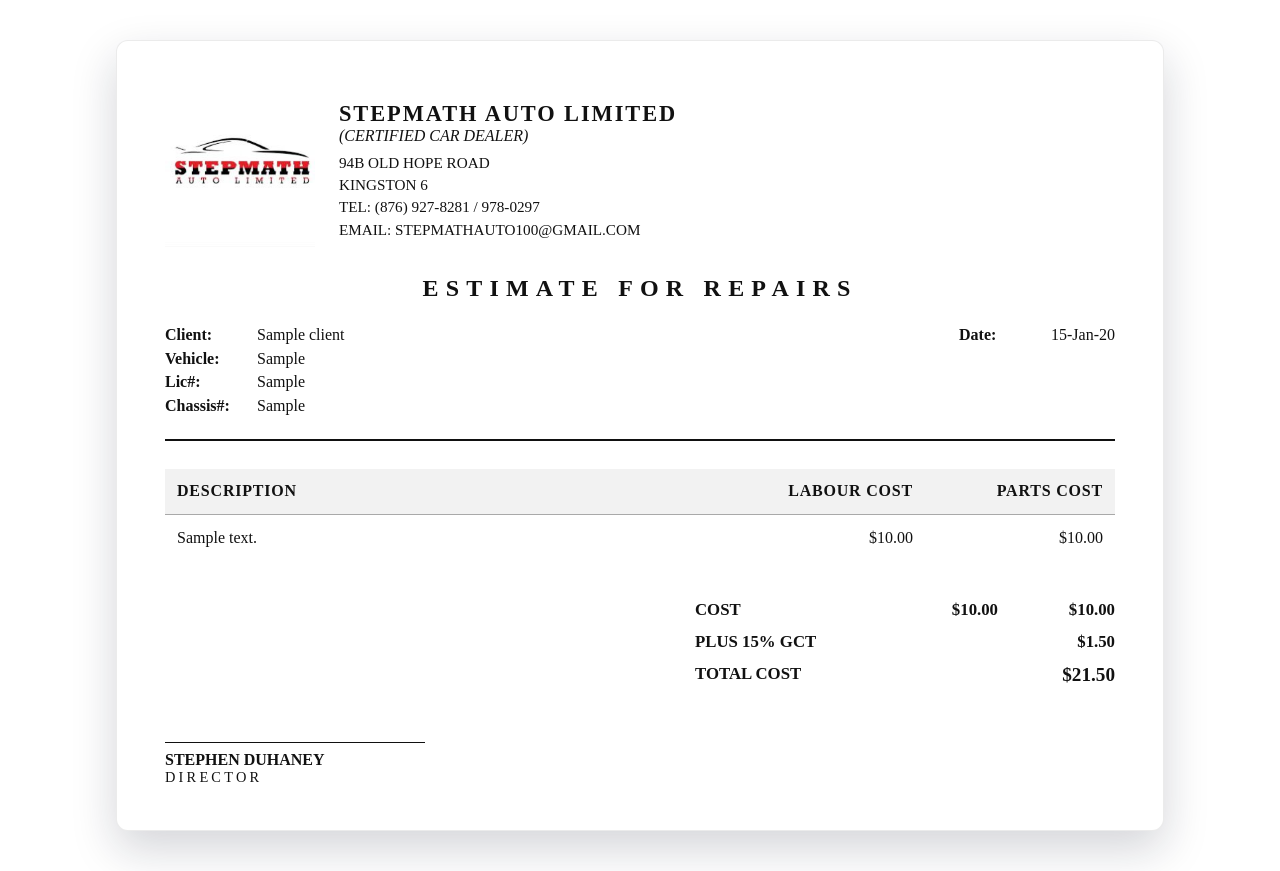
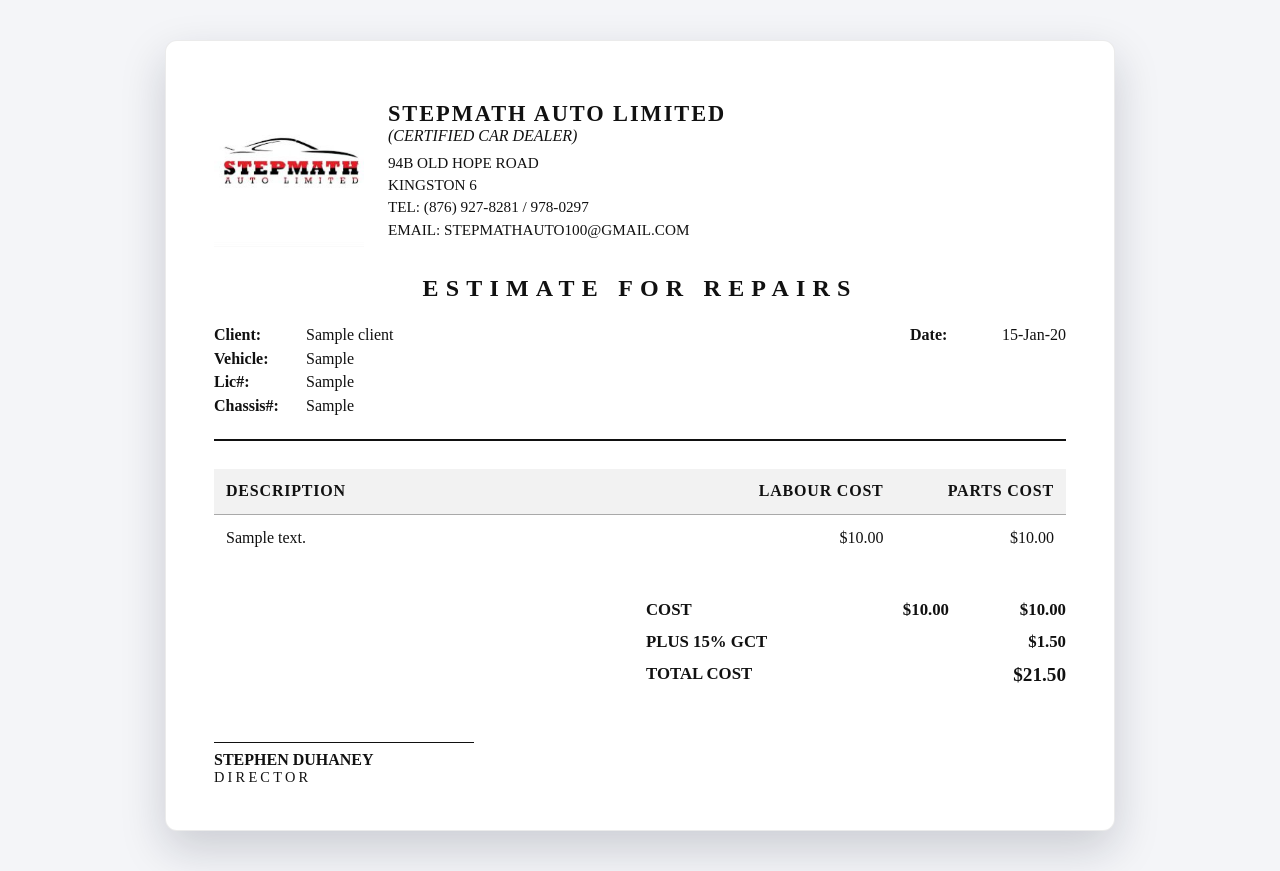
Before and after one commit to liamdatt/InvoiceGen, a Django app: template templates/invoices/detail_pdf.html in a window 1280 px wide. Run offline with Django 5.2, Linux system fonts and the light colour scheme; the template is opened without the code that fills it: values that come from a table or form of the project are taken from there, others are empty; tables that the repository leaves empty hold one stand-in row (values such as "Sample post").

Commit message:
Align PDF styling with on-screen invoice

```diff
--- a/templates/invoices/_detail_document.html
+++ b/templates/invoices/_detail_document.html
@@ -109,12 +109,15 @@
   .invoice-paper {
     background: #ffffff;
     color: #111111;
-    width: min(950px, 100%);
+    width: 100%;
+    max-width: 950px;
+    margin: 0 auto;
     padding: 3.5rem 3rem 2.75rem;
     border: 1px solid rgba(0, 0, 0, 0.08);
     border-radius: 12px;
     box-shadow: 0 18px 45px rgba(15, 23, 42, 0.18);
     font-family: 'Times New Roman', serif;
+    box-sizing: border-box;
   }
 
   .invoice-header {
@@ -322,4 +325,5 @@
       width: 100%;
     }
   }
+
 </style>
--- a/templates/invoices/detail_pdf.html
+++ b/templates/invoices/detail_pdf.html
@@ -8,27 +8,20 @@
     <style>
       @page {
         size: A4;
-        margin: 20mm;
+        margin: 0;
       }
 
       html, body {
         margin: 0;
         padding: 0;
-        background: #ffffff;
       }
 
       body {
         font-family: 'Times New Roman', serif;
+        background: #f4f5f8;
+        padding: 0 2rem;
       }
 
-      .invoice-screen {
-        padding: 0;
-      }
-
-      .invoice-paper {
-        box-shadow: none;
-        border: none;
-      }
     </style>
   </head>
   <body>
```
